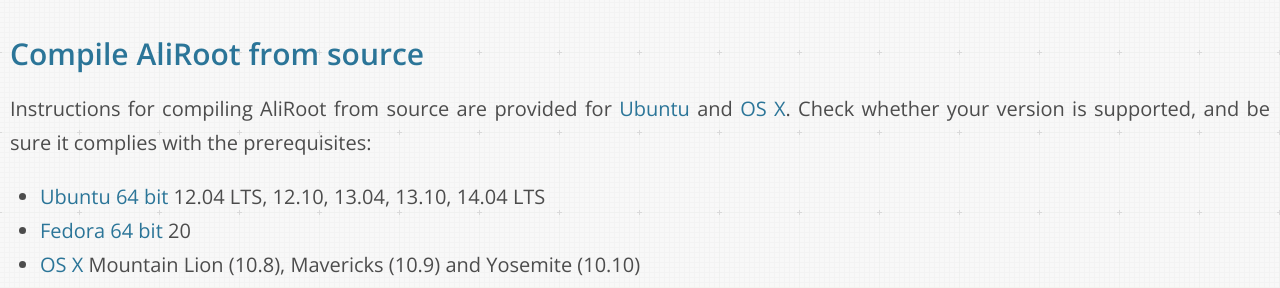
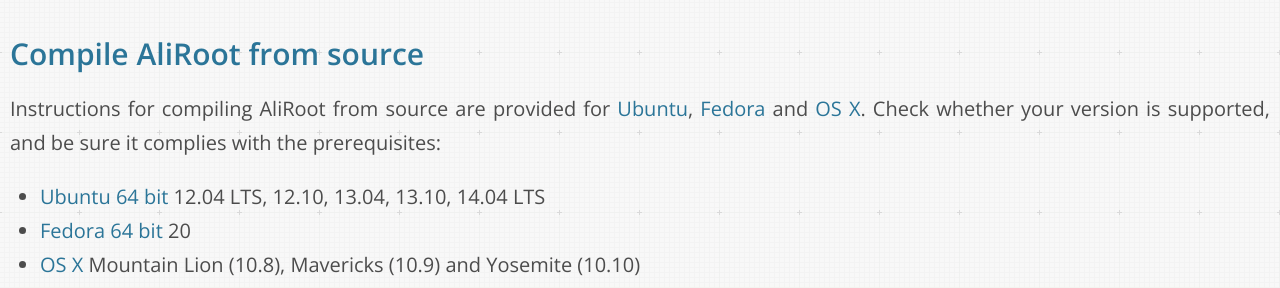
Before and after one commit to dberzano/dberzano.github.io, a Jekyll site: the page built from alice/install-aliroot/index.md, in a window 1280 px wide. Shown: the part 188-476 px from the top of the page. Built offline with Jekyll 4.4.1, drawn with Linux system fonts in a browser that asks for light colours; Markdown is read by kramdown in place of the engine named in the settings.

Commit message:
AliInst: added link to Fedora's website

```diff
--- a/alice/install-aliroot/index.md
+++ b/alice/install-aliroot/index.md
@@ -11,9 +11,9 @@
 ---------------------------
 
 Instructions for compiling AliRoot from source are provided for
-[Ubuntu](http://www.ubuntu.com/) and [OS X](http://www.apple.com/osx).
-Check whether your version is supported, and be sure it complies with
-the **prerequisites**:
+[Ubuntu](http://www.ubuntu.com/), [Fedora](http://fedoraproject.org/)
+and [OS X](http://www.apple.com/osx). Check whether your version is
+supported, and be sure it complies with the **prerequisites**:
 
 * [Ubuntu 64 bit](prereq-ubuntu) 12.04 LTS, 12.10, 13.04, 13.10,
   14.04 LTS
```
